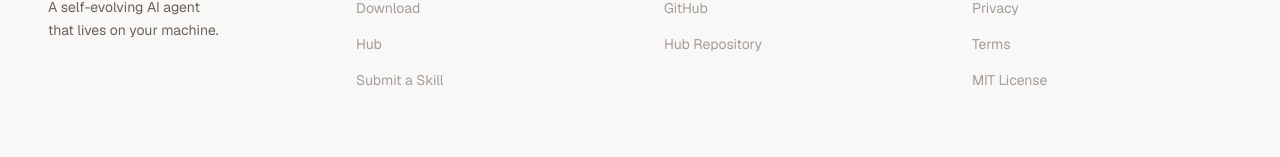
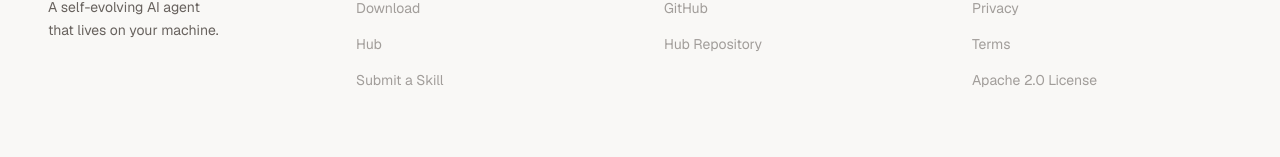
Before and after one commit to elophanto/EloPhantoHub, a Next.js app: page / in a window 1280 px wide. Shown: the part 2642-2799 px from the top of the page. Built offline with nearby package versions, Linux system fonts and the light colour scheme.

Commit message:
Fix license to Apache 2.0 in footer
Co-Authored-By: Claude Opus 4.6 <noreply@anthropic.com>

```diff
--- a/components/site-footer.tsx
+++ b/components/site-footer.tsx
@@ -76,7 +76,7 @@ export function SiteFooter() {
               {[
                 { label: "Privacy", href: "#" },
                 { label: "Terms", href: "#" },
-                { label: "MIT License", href: "https://github.com/elophanto/EloPhanto/blob/main/LICENSE" },
+                { label: "Apache 2.0 License", href: "https://github.com/elophanto/EloPhanto/blob/main/LICENSE" },
               ].map((link) => (
                 <li key={link.label}>
                   <a
```
